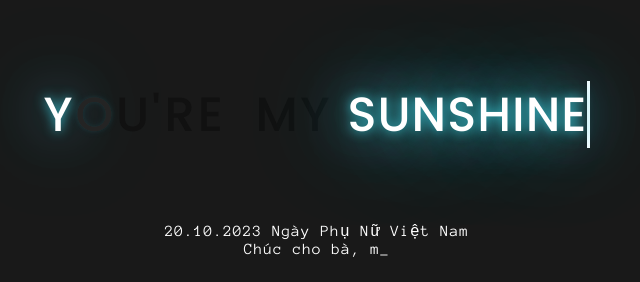
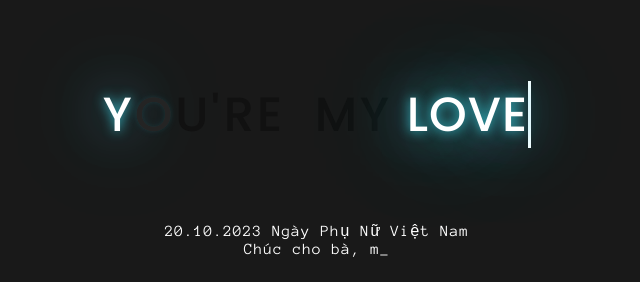
Before and after one commit to Phanbaoquan/20-10, a plain HTML site: page index.html in a window 1280 px wide. Shown: the part 103-385 px from the top of the page, without its empty margins (331-971 px from the left). Drawn offline with Linux system fonts and the light colour scheme.

Commit message:
Update index.html

```diff
--- a/index.html
+++ b/index.html
@@ -33,7 +33,7 @@
 
         <span id="letter">
             <a href="" id="pp_letter" class="typewrite" data-period="2000"
-                data-type='[ "FLOWER", "SUNSHINE", "LOVE","QUEEN" ,"SWEET","INSPIRATION","JEWEL" ]'>
+                data-type='["LOVE"]'>
                 <script>
 
                     var TxtType = function (el, toRotate, period) {
```
